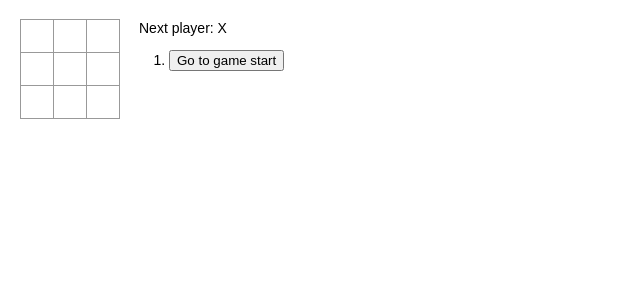
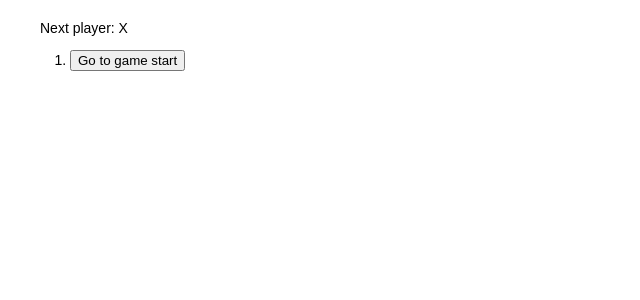
Before and after one commit to BonneChose-No-Suke/react-tutorial, a React (Create React App) app: page / in a window 1280 px wide. Shown: the top 300 px of the page, without its empty margins (0-640 px from the left). Built offline with nearby package versions, Linux system fonts and the light colour scheme.

Commit message:
react-tutorial: sizeを変更したボード表示(途中)

```diff
--- a/src/component/Board.tsx
+++ b/src/component/Board.tsx
@@ -9,34 +9,53 @@
 
 export const Board = (props: BoardProps) => {
 
-  const renderSquare = (index: number) => {
-    return(
-      <Square
-        value={props.squares[index]}
-        onClick={()=> props.onClick(index)}
-      />
-    )
-  }
+  const rowArray = Array(props.size)
+  const columnArray = Array(props.size)
+
+  // const renderSquare = (index: number) => {
+  //   return(
+  //     <Square
+  //       value={props.squares[index]}
+  //       onClick={()=> props.onClick(index)}
+  //     />
+  //   )
+  // }
 
   // ボードの列とスクエアをloopを回すかmapを使って反復することで生成する
 
+  const squareGenerate = (index: number) => {
+    columnArray.map(num=>{
+      return(
+        <Square
+          value={props.squares[props.size*index + num]}
+          onClick={()=> props.onClick(props.size*index + num)}
+        />
+      )
+    })
+  }
+
   return (
-    <div>
-      <div className="board-row">
-        {renderSquare(0)}
-        {renderSquare(1)}
-        {renderSquare(2)}
-      </div>
-      <div className="board-row">
-        {renderSquare(3)}
-        {renderSquare(4)}
-        {renderSquare(5)}
-      </div>
-      <div className="board-row">
-        {renderSquare(6)}
-        {renderSquare(7)}
-        {renderSquare(8)}
-      </div>
-    </div>
+    // <div>
+    //   <div className="board-row">
+    //     {renderSquare(0)}
+    //     {renderSquare(1)}
+    //     {renderSquare(2)}
+    //   </div>
+    //   <div className="board-row">
+    //     {renderSquare(3)}
+    //     {renderSquare(4)}
+    //     {renderSquare(5)}
+    //   </div>
+    //   <div className="board-row">
+    //     {renderSquare(6)}
+    //     {renderSquare(7)}
+    //     {renderSquare(8)}
+    //   </div>
+    // </div>
+      rowArray.map(num=> {
+        <div className="board-row">
+          {squareGenerate(num)}
+        </div>
+      })
   )
 }
--- a/src/component/Game.tsx
+++ b/src/component/Game.tsx
@@ -4,7 +4,7 @@
 type squares = string[]
 
 export const Game = () => {
-  const size:number = 5
+  const size:number = 3
   const squares: squares = Array(size^2).fill(null)
   const [history, setHistory] = React.useState<squares[]>([squares])
   const [stepNumber, setStepNumber] = React.useState(0)
```
